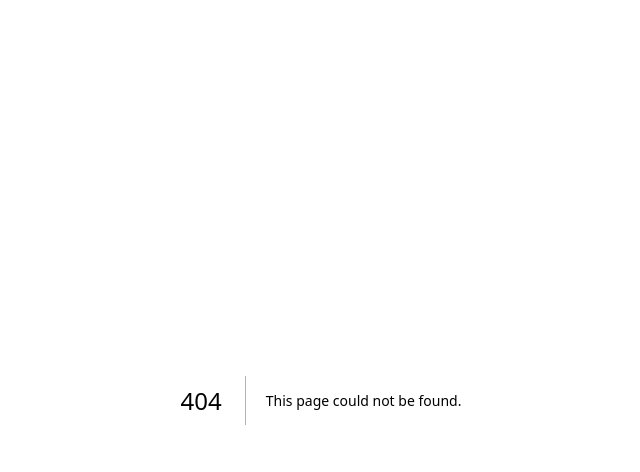
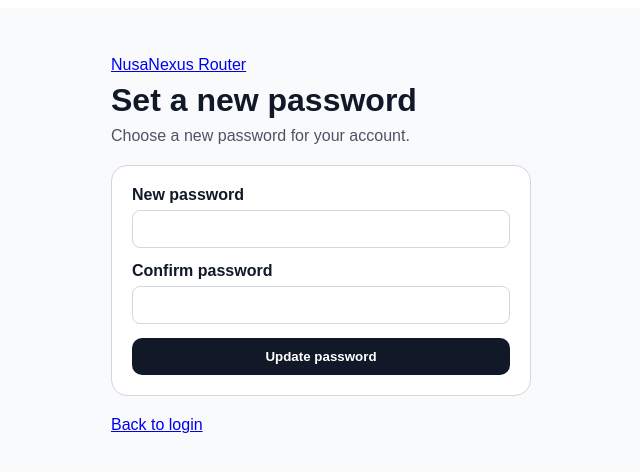
Before and after one commit to edodoyokz/cloud-router, a Next.js app in the folder apps/web/: page /reset-password in a window 1280 px wide. Before the commit this address had no page. Shown: the top 472 px of the page, without its empty margins (319-959 px from the left). Built offline with nearby package versions, Linux system fonts and the light colour scheme.

Commit message:
feat: add password update flow

```diff
--- /dev/null
+++ b/apps/web/app/password-update-form.jsx
@@ -0,0 +1,103 @@
+'use client';
+
+import Link from 'next/link';
+import { useState } from 'react';
+import { getSupabaseBrowserClient } from '../lib/supabase-browser.js';
+
+const inputStyle = {
+  width: '100%',
+  padding: '10px 12px',
+  borderRadius: 8,
+  border: '1px solid #d0d7de',
+  fontSize: 14,
+  boxSizing: 'border-box'
+};
+
+const buttonStyle = {
+  border: 0,
+  borderRadius: 10,
+  padding: '11px 14px',
+  background: '#111827',
+  color: '#fff',
+  fontWeight: 700,
+  cursor: 'pointer'
+};
+
+export default function PasswordUpdateForm() {
+  const [password, setPassword] = useState('');
+  const [confirmPassword, setConfirmPassword] = useState('');
+  const [status, setStatus] = useState(null);
+  const [pending, setPending] = useState(false);
+
+  async function submit(event) {
+    event.preventDefault();
+    setStatus(null);
+    if (password.length < 8) {
+      setStatus({ type: 'error', message: 'Password must be at least 8 characters.' });
+      return;
+    }
+    if (password !== confirmPassword) {
+      setStatus({ type: 'error', message: 'Passwords do not match.' });
+      return;
+    }
+
+    setPending(true);
+    try {
+      const supabase = getSupabaseBrowserClient();
+      const result = await supabase.auth.updateUser({ password });
+      if (result.error) throw result.error;
+
+      const sessionResult = await supabase.auth.getSession();
+      const token = sessionResult.data?.session?.access_token;
+      if (token) {
+        const response = await fetch('/api/auth/bootstrap', {
+          method: 'POST',
+          headers: { Authorization: `Bearer ${token}` }
+        });
+        if (!response.ok) {
+          const data = await response.json();
+          throw new Error(data?.error?.message || 'Password updated, but workspace bootstrap failed');
+        }
+      }
+
+      setStatus({ type: 'success', message: 'Password updated. You can open the dashboard now.' });
+      setPassword('');
+      setConfirmPassword('');
+    } catch (error) {
+      setStatus({ type: 'error', message: error.message || 'Failed to update password' });
+    } finally {
+      setPending(false);
+    }
+  }
+
+  return (
+    <form onSubmit={submit} style={{ display: 'grid', gap: 14 }}>
+      <label style={{ display: 'grid', gap: 6, fontWeight: 600 }}>
+        New password
+        <input style={inputStyle} type="password" value={password} onChange={(event) => setPassword(event.target.value)} required minLength={8} />
+      </label>
+      <label style={{ display: 'grid', gap: 6, fontWeight: 600 }}>
+        Confirm password
+        <input style={inputStyle} type="password" value={confirmPassword} onChange={(event) => setConfirmPassword(event.target.value)} required minLength={8} />
+      </label>
+      <button style={buttonStyle} type="submit" disabled={pending}>{pending ? 'Updating…' : 'Update password'}</button>
+      {status ? <StatusMessage status={status} /> : null}
+      {status?.type === 'success' ? <Link href="/dashboard">Open dashboard</Link> : null}
+    </form>
+  );
+}
+
+function StatusMessage({ status }) {
+  const isError = status.type === 'error';
+  return (
+    <div style={{
+      borderRadius: 10,
+      padding: '10px 12px',
+      background: isError ? '#fef2f2' : '#ecfdf5',
+      color: isError ? '#991b1b' : '#065f46',
+      border: `1px solid ${isError ? '#fecaca' : '#a7f3d0'}`
+    }}>
+      {status.message}
+    </div>
+  );
+}
--- /dev/null
+++ b/apps/web/app/reset-password/page.jsx
@@ -0,0 +1,24 @@
+import Link from 'next/link';
+import PasswordUpdateForm from '../password-update-form.jsx';
+
+export const metadata = {
+  title: 'Set new password — NusaNexus Router'
+};
+
+export default function ResetPasswordPage() {
+  return (
+    <main style={{ minHeight: '100vh', background: '#f8fafc', color: '#111827', fontFamily: 'sans-serif' }}>
+      <div style={{ maxWidth: 420, margin: '0 auto', padding: '48px 24px', display: 'grid', gap: 20 }}>
+        <header style={{ display: 'grid', gap: 8 }}>
+          <Link href="/">NusaNexus Router</Link>
+          <h1 style={{ margin: 0 }}>Set a new password</h1>
+          <p style={{ margin: 0, color: '#4b5563' }}>Choose a new password for your account.</p>
+        </header>
+        <section style={{ border: '1px solid #d0d7de', borderRadius: 16, padding: 20, background: '#fff' }}>
+          <PasswordUpdateForm />
+        </section>
+        <Link href="/login">Back to login</Link>
+      </div>
+    </main>
+  );
+}
```
